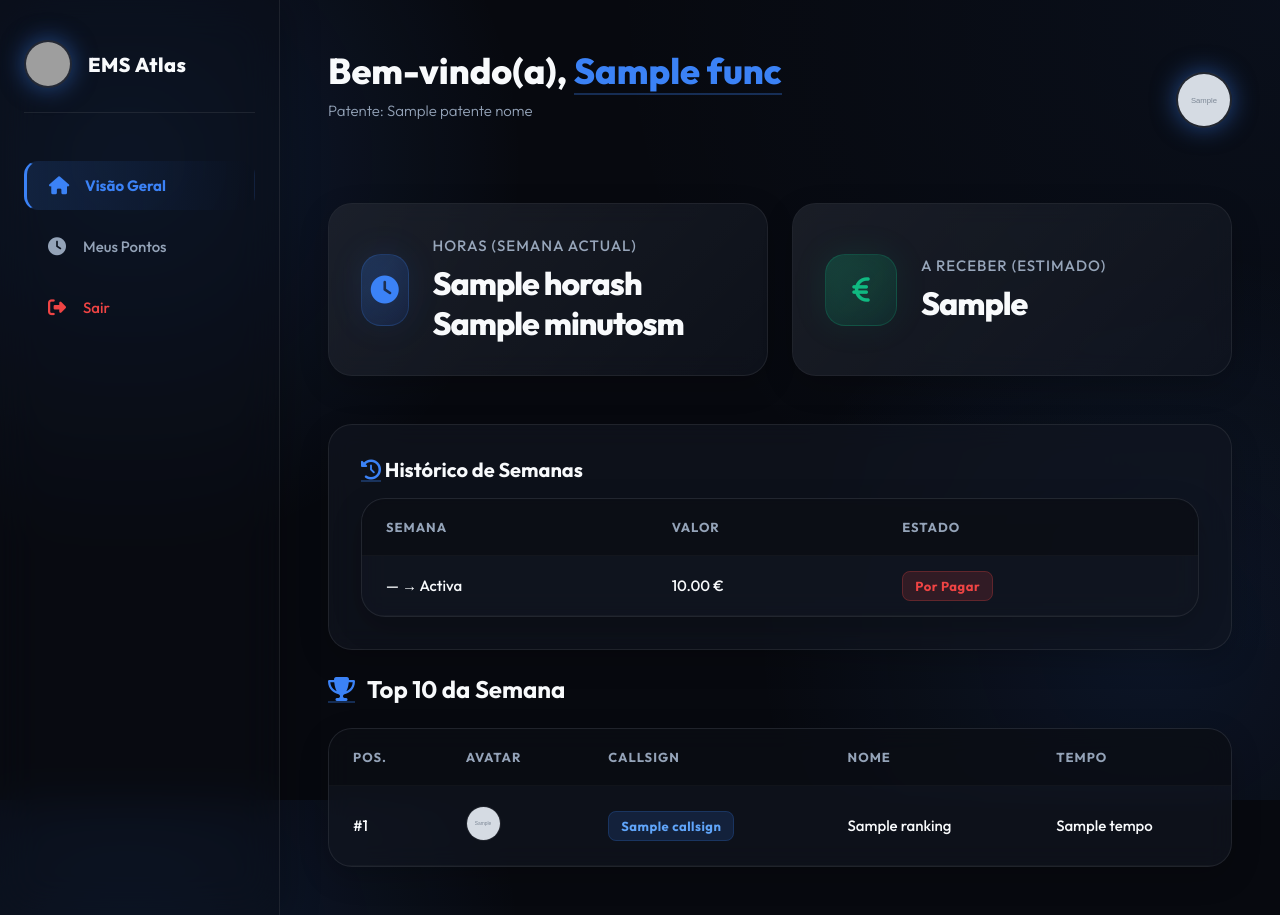
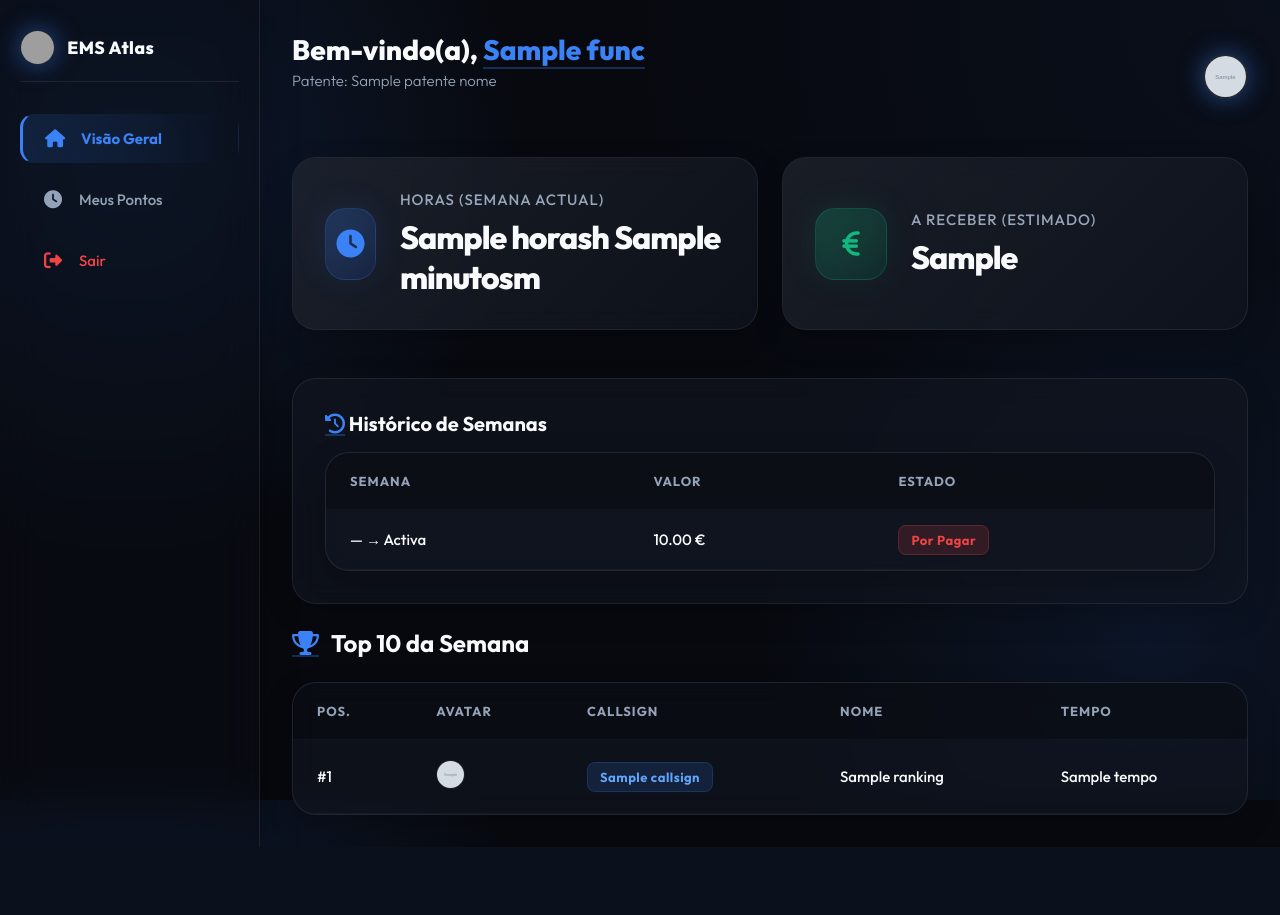
Before and after one commit to andyoliveiraa/bot-discord-ems, a Python web app: template templates/index.html in a window 1280 px wide. After the commit the page ends 847 px from the top, so only its background shows below. Run offline with Jinja, Linux system fonts and the light colour scheme; the template is opened without the code that fills it: most values are stand-ins (such as "Sample title", 1, 10 or a date in 2020); grey boxes marked "Sample" are stand-in pictures; some libraries are stand-ins or nearby versions; grey boxes are pictures that could not be loaded.

Commit message:
feat: add dark-themed glassmorphism CSS styles for application dashboard and authentication pages

```diff
--- a/static/style.css
+++ b/static/style.css
@@ -72,11 +72,11 @@ body {
 }
 
 .logo-container .logo {
-    width: 6rem;
-    height: 6rem;
+    width: 4.5rem;
+    height: 4.5rem;
     border-radius: 50%;
-    margin-bottom: 1.5rem;
-    box-shadow: 0 0 30px rgba(59, 130, 246, 0.4);
+    margin-bottom: 1.25rem;
+    box-shadow: 0 0 25px rgba(59, 130, 246, 0.3);
     border: 2px solid var(--glass-border);
     transition: transform 0.3s ease, box-shadow 0.3s ease;
     object-fit: cover;
@@ -213,11 +213,11 @@ body {
 }
 
 .sidebar {
-    width: 280px;
+    width: 260px;
     background: rgba(10, 13, 20, 0.4);
     backdrop-filter: blur(20px);
     border-right: 1px solid var(--glass-border);
-    padding: 40px 24px;
+    padding: 30px 20px;
     display: flex;
     flex-direction: column;
     box-shadow: 10px 0 30px rgba(0, 0, 0, 0.2);
@@ -226,23 +226,23 @@ body {
 .logo-container-small {
     display: flex;
     align-items: center;
-    gap: 16px;
-    margin-bottom: 48px;
-    padding-bottom: 24px;
+    gap: 12px;
+    margin-bottom: 32px;
+    padding-bottom: 16px;
     border-bottom: 1px solid var(--glass-border);
 }
 
 .logo-small {
-    width: 3rem;
-    height: 3rem;
+    width: 2.2rem;
+    height: 2.2rem;
     border-radius: 50%;
     box-shadow: var(--accent-glow);
-    border: 2px solid rgba(255, 255, 255, 0.1);
+    border: 1.5px solid rgba(255, 255, 255, 0.1);
     object-fit: cover;
 }
 
 .logo-container-small h3 {
-    font-size: 20px;
+    font-size: 1.1rem;
     font-weight: 800;
     letter-spacing: 0.5px;
 }
@@ -309,7 +309,7 @@ body {
 
 .main-content {
     flex: 1;
-    padding: 48px;
+    padding: 32px;
     overflow-y: auto;
     background: radial-gradient(circle at top right, rgba(59, 130, 246, 0.05), transparent 50%);
 }
@@ -318,13 +318,13 @@ body {
     display: flex;
     justify-content: space-between;
     align-items: center;
-    margin-bottom: 48px;
+    margin-bottom: 32px;
 }
 
 .dashboard-header h2 {
-    font-size: 36px;
+    font-size: 1.75rem;
     font-weight: 800;
-    margin-bottom: 8px;
+    margin-bottom: 4px;
 }
 
 .highlight {
@@ -345,14 +345,14 @@ body {
 }
 
 .user-profile .avatar-placeholder {
-    width: 3.5rem;
-    height: 3.5rem;
+    width: 2.8rem;
+    height: 2.8rem;
     border-radius: 50%;
     background: linear-gradient(135deg, var(--accent-blue), #1e40af);
     display: flex;
     justify-content: center;
     align-items: center;
-    font-size: 1.4rem;
+    font-size: 1.2rem;
     font-weight: 800;
     box-shadow: var(--accent-glow);
     border: 2px solid rgba(255, 255, 255, 0.1);
@@ -364,8 +364,8 @@ body {
 }
 
 .user-profile .avatar-img {
-    width: 3.5rem;
-    height: 3.5rem;
+    width: 2.8rem;
+    height: 2.8rem;
     border-radius: 50%;
     object-fit: cover;
     box-shadow: var(--accent-glow);
@@ -393,22 +393,22 @@ body {
 }
 
 .avatar-table {
-    width: 2.2rem;
-    height: 2.2rem;
+    width: 1.8rem;
+    height: 1.8rem;
     border-radius: 50%;
     object-fit: cover;
     border: 1px solid var(--glass-border);
 }
 
 .avatar-table-placeholder {
-    width: 2.2rem;
-    height: 2.2rem;
+    width: 1.8rem;
+    height: 1.8rem;
     border-radius: 50%;
     background: var(--accent-blue);
     display: flex;
     align-items: center;
     justify-content: center;
-    font-size: 1rem;
+    font-size: 0.85rem;
     font-weight: 700;
 }
 
@@ -508,8 +508,23 @@ body {
     backdrop-filter: blur(12px);
     border: 1px solid var(--glass-border);
     border-radius: 24px;
-    overflow: hidden;
+    overflow-x: auto;
     box-shadow: 0 10px 30px rgba(0, 0, 0, 0.2);
+    scrollbar-width: thin;
+    scrollbar-color: var(--accent-blue) transparent;
+}
+
+.table-container::-webkit-scrollbar {
+    height: 6px;
+}
+
+.table-container::-webkit-scrollbar-track {
+    background: transparent;
+}
+
+.table-container::-webkit-scrollbar-thumb {
+    background: var(--accent-blue);
+    border-radius: 10px;
 }
 
 .modern-table {
@@ -633,7 +648,6 @@ code {
     }
     .table-container {
         border-radius: 16px;
-        overflow-x: auto;
     }
     .modern-table th, .modern-table td {
         padding: 16px;
```
